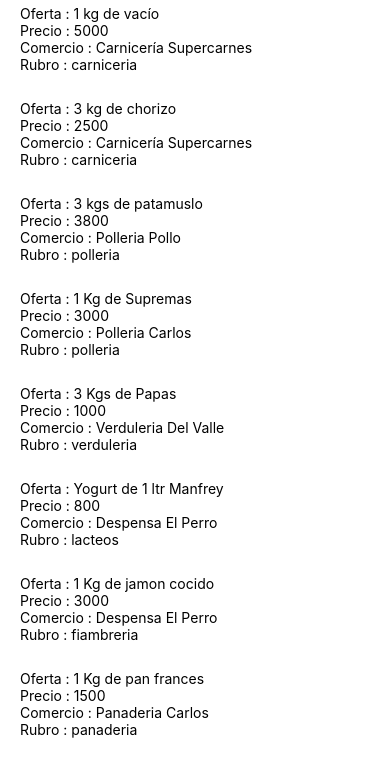
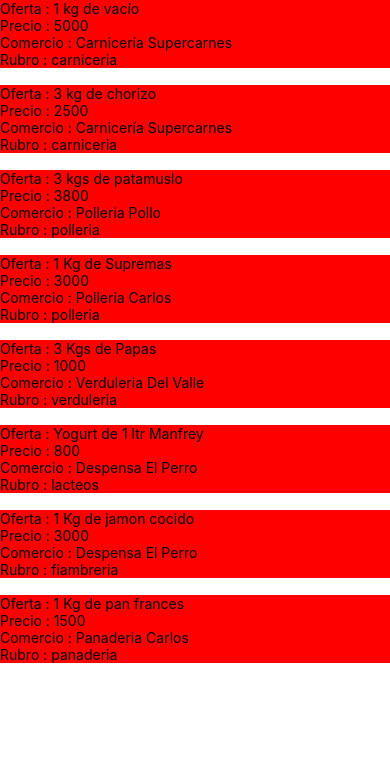
Before and after one commit to GonzaS89/lopediloteni, a React Native app: screen / in a window 390 px wide. Shown: the top 776 px of the page. Built offline with nearby package versions, Linux system fonts and the light colour scheme.

Commit message:
practicando

```diff
--- a/src/componentes/RepositorioItem.jsx
+++ b/src/componentes/RepositorioItem.jsx
@@ -1,10 +1,10 @@
 import React from 'react';
-import { View , Text } from 'react-native';
+import { View , Text , StyleSheet} from 'react-native';
 
 const RepositorioItem =  (props) => (
 
     <View key={props.id}
-    style={{padding : 20,paddingBottom : 5, paddingTop : 5}}>
+    style={estilos.container}>
         <Text>Oferta : {props.nombre}</Text>
         <Text>Precio : {props.precio}</Text>
         <Text>Comercio : {props.comercio}</Text>
@@ -12,4 +12,10 @@
     </View>
 )
 
+const estilos = StyleSheet.create ({
+    container : {
+        backgroundColor : 'red'
+    }
+})
+
 export default RepositorioItem;
--- a/src/componentes/RepositoriosLista.jsx
+++ b/src/componentes/RepositoriosLista.jsx
@@ -1,5 +1,5 @@
 import React from 'react'
-import { FlatList, View, Text } from 'react-native'
+import { FlatList, View, Text , StyleSheet} from 'react-native'
 import RepositorioItem from './RepositorioItem.jsx'
 import repositorios from '../data/repositorios.js'
 
@@ -15,4 +15,7 @@
     )
 }
 
+
+
+
 export default RepositoriosLista;
```
